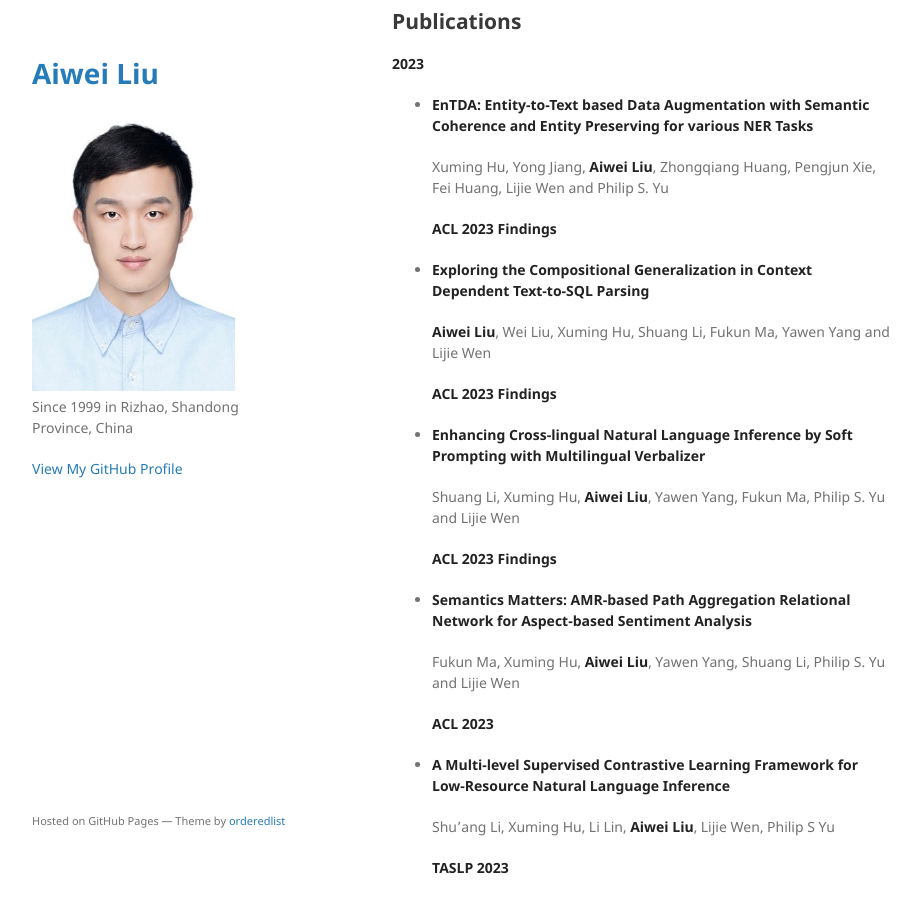
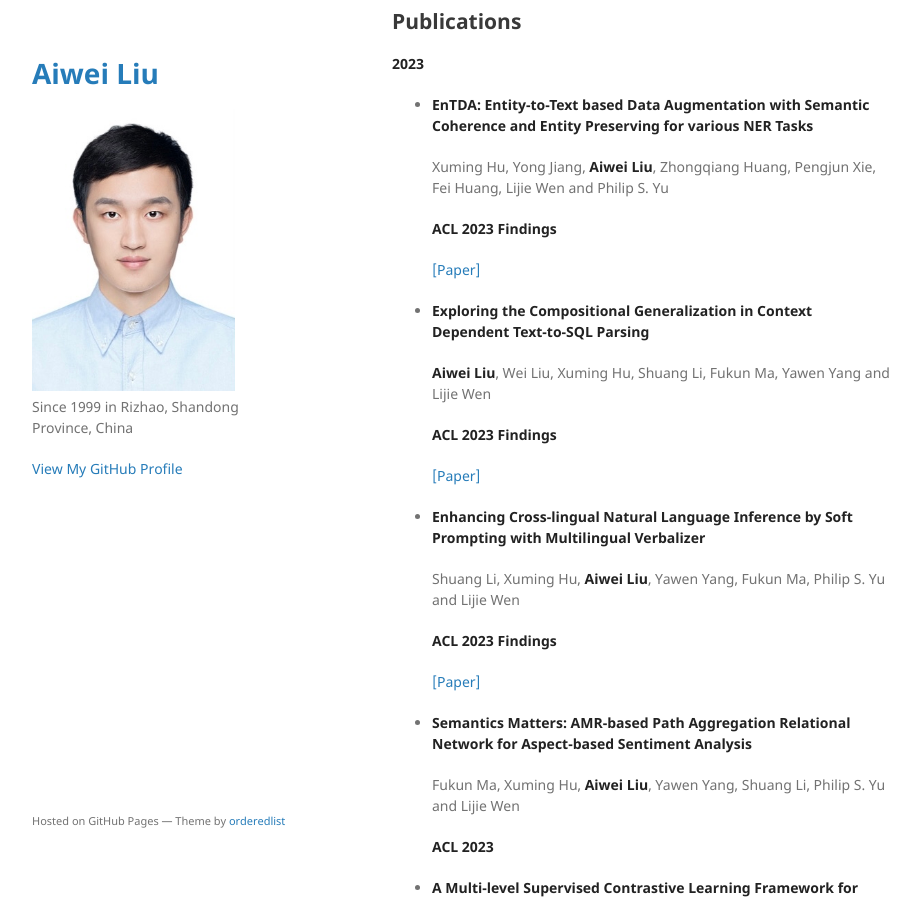
Before and after one commit to exlaw/exlaw.github.io, a Jekyll site: the page built from index.md, in a window 1280 px wide and 900 px high, scrolled down 526 px. Shown: the whole window, without its empty margins (178-1098 px from the left). Built offline with Jekyll 4.4.1, drawn with Linux system fonts in a browser that asks for light colours; our own code applies the rules of GitHub Pages for plain Markdown files.

Commit message:
add download link

```diff
--- a/index.md
+++ b/index.md
@@ -28,17 +28,23 @@ Contact: liuaw20@mails.tsinghua.edu.cn
 
   **ACL 2023 Findings**
 
+  [[Paper]](https://arxiv.org/pdf/2210.10343.pdf)
+
 - **Exploring the Compositional Generalization in Context Dependent Text-to-SQL Parsing**
 
   **Aiwei Liu**, Wei Liu, Xuming Hu, Shuang Li, Fukun Ma, Yawen Yang and Lijie Wen
 
   **ACL 2023 Findings**
 
+  [[Paper]](https://arxiv.org/pdf/2306.04480.pdf)
+
 - **Enhancing Cross-lingual Natural Language Inference by Soft Prompting with Multilingual Verbalizer**
 
   Shuang Li, Xuming Hu, **Aiwei Liu**, Yawen Yang, Fukun Ma, Philip S. Yu and Lijie Wen
 
   **ACL 2023 Findings**
+
+  [[Paper]](https://arxiv.org/pdf/2305.12761.pdf)
 
 - **Semantics Matters: AMR-based Path Aggregation Relational Network for Aspect-based Sentiment Analysis**
 
```
